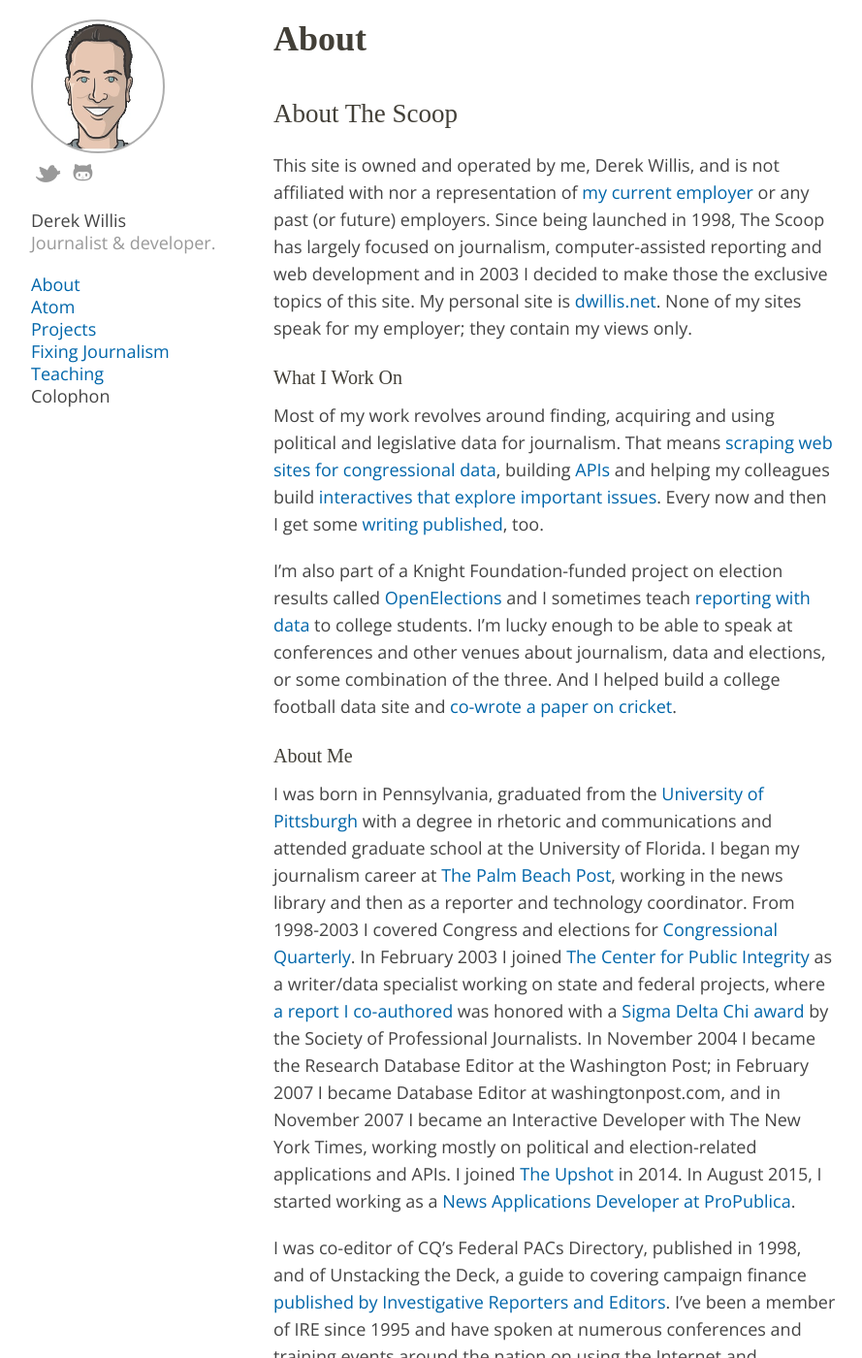
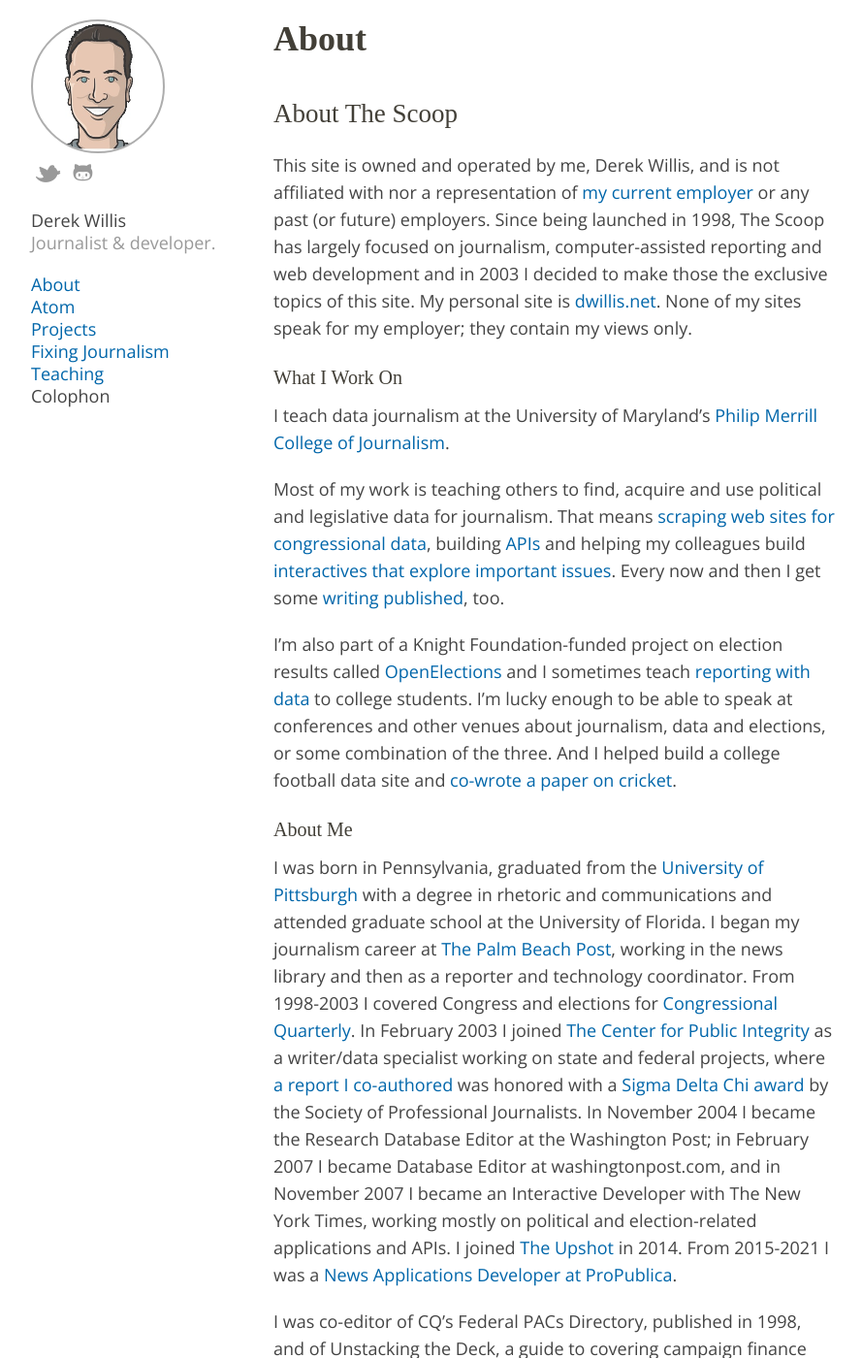
Before and after one commit to dwillis/dwillis.github.com, a Jekyll site: the page built from about.md, in a window 1280 px wide and 1400 px high. Shown: the whole window at 97% size, without its empty margins (138-1027 px from the left). Built offline with Jekyll 4.4.1, drawn with Linux system fonts in a browser that asks for light colours; some web fonts are replaced; some of the changed text lies outside the part shown.

Commit message:
updated about

```diff
--- a/about.md
+++ b/about.md
@@ -10,15 +10,17 @@
 
 ### What I Work On
 
-Most of my work revolves around finding, acquiring and using political and legislative data for journalism. That means [scraping web sites for congressional data](https://github.com/dwillis/statement), building [APIs](https://projects.propublica.org/api-docs/congress-api/) and helping my colleagues build [interactives that explore important issues](https://projects.propublica.org/represent/). Every now and then I get some [writing published](https://www.propublica.org/article/will-nancy-pelosi-open-the-floor-to-bipartisan-ideas), too.
+I teach data journalism at the University of Maryland's [Philip Merrill College of Journalism](https://merrill.umd.edu/).
 
-I'm also part of a Knight Foundation-funded project on election results called [OpenElections](http://blog.openelections.net/) and I sometimes teach [reporting with data](http://dwillis.github.io/data-reporting/index.html) to college students. I'm lucky enough to be able to speak at conferences and other venues about journalism, data and elections, or some combination of the three. And I helped build a college football data site and [co-wrote a paper on cricket](https://github.com/dwillis/toss-up/blob/master/write_up/cricket.pdf).
+Most of my work is teaching others to find, acquire and use political and legislative data for journalism. That means [scraping web sites for congressional data](https://github.com/dwillis/statement), building [APIs](https://projects.propublica.org/api-docs/congress-api/) and helping my colleagues build [interactives that explore important issues](https://projects.propublica.org/represent/). Every now and then I get some [writing published](https://www.propublica.org/article/will-nancy-pelosi-open-the-floor-to-bipartisan-ideas), too.
+
+I'm also part of a Knight Foundation-funded project on election results called [OpenElections](http://blog.openelections.net/) and I sometimes teach [reporting with data](http://dwillis.github.io/data-reporting/index.html) to college students. I'm lucky enough to be able to speak at conferences and other venues about journalism, data and elections, or some combination of the three. And I helped build a college football data site and [co-wrote a paper on cricket](https://github.com/outside-edge/toss-up/blob/master/write_up/cricket.pdf).
 
 ### About Me
 
-I was born in Pennsylvania, graduated from the [University of Pittsburgh](http://www.pitt.edu/) with a degree in rhetoric and communications and attended graduate school at the University of Florida. I began my journalism career at [The Palm Beach Post](http://www.pbpost.com/), working in the news library and then as a reporter and technology coordinator. From 1998-2003 I covered Congress and elections for [Congressional Quarterly](http://www.cq.com/). In February 2003 I joined [The Center for Public Integrity](http://www.publicintegrity.org/) as a writer/data specialist working on state and federal projects, where [a report I co-authored](http://www.publicintegrity.org/politics/elections/silent-partners) was honored with a [Sigma Delta Chi award](http://www.spj.org/news.asp?ref=364) by the Society of Professional Journalists. In November 2004 I became the Research Database Editor at the Washington Post; in February 2007 I became Database Editor at washingtonpost.com, and in November 2007 I became an Interactive Developer with The New York Times, working mostly on political and election-related applications and APIs. I joined [The Upshot](https://www.nytimes.com/by/derek-willis) in 2014. In August 2015, I started working as a [News Applications Developer at ProPublica](https://www.propublica.org/people/derek-willis).
+I was born in Pennsylvania, graduated from the [University of Pittsburgh](http://www.pitt.edu/) with a degree in rhetoric and communications and attended graduate school at the University of Florida. I began my journalism career at [The Palm Beach Post](http://www.pbpost.com/), working in the news library and then as a reporter and technology coordinator. From 1998-2003 I covered Congress and elections for [Congressional Quarterly](http://www.cq.com/). In February 2003 I joined [The Center for Public Integrity](http://www.publicintegrity.org/) as a writer/data specialist working on state and federal projects, where [a report I co-authored](http://www.publicintegrity.org/politics/elections/silent-partners) was honored with a [Sigma Delta Chi award](http://www.spj.org/news.asp?ref=364) by the Society of Professional Journalists. In November 2004 I became the Research Database Editor at the Washington Post; in February 2007 I became Database Editor at washingtonpost.com, and in November 2007 I became an Interactive Developer with The New York Times, working mostly on political and election-related applications and APIs. I joined [The Upshot](https://www.nytimes.com/by/derek-willis) in 2014. From 2015-2021 I was a [News Applications Developer at ProPublica](https://www.propublica.org/people/derek-willis).
 
-I was co-editor of CQ’s Federal PACs Directory, published in 1998, and of Unstacking the Deck, a guide to covering campaign finance [published by Investigative Reporters and Editors](http://www.ire.org/resource-center/books/). I’ve been a member of IRE since 1995 and have spoken at numerous conferences and training events around the nation on using the Internet and campaign finance data. I have served as an adjunct faculty member at The George Washington University, Northwestern University and Georgetown University, teaching data reporting classes. I live outside Washington, D.C., with my wife, daughter and two cats. Email me at dwillis AT gmail DOT com.
+I was co-editor of CQ’s Federal PACs Directory, published in 1998, and of Unstacking the Deck, a guide to covering campaign finance [published by Investigative Reporters and Editors](http://www.ire.org/resource-center/books/). I’ve been a member of IRE since 1995 and have spoken at numerous conferences and training events around the nation on using the Internet and campaign finance data. I have served as an adjunct faculty member at The George Washington University, Northwestern University and Georgetown University, teaching data reporting classes. I live outside Washington, D.C., with my spouse, kid and two cats. Email me at dwillis AT gmail DOT com.
 
 ### Internet Achievements
 
```
